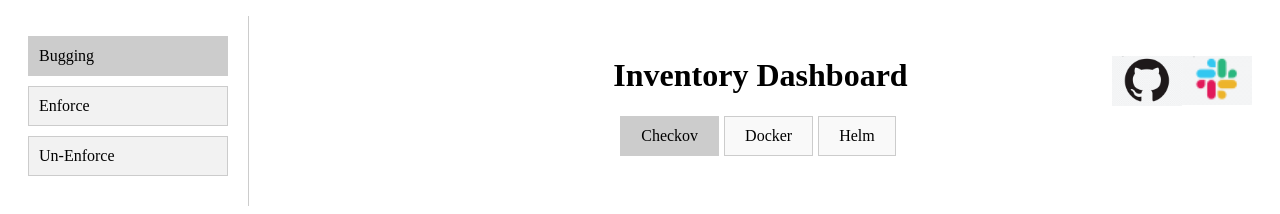
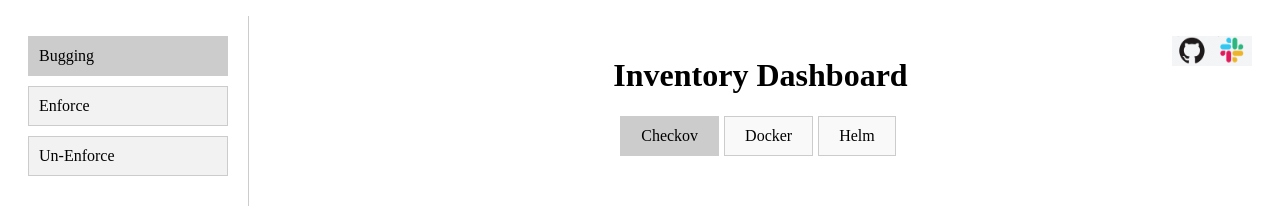
Before and after one commit to rmotati/TestInventory, a plain HTML site: page index.html in a window 1280 px wide. Drawn offline with Linux system fonts and the light colour scheme; no server answers.

Commit message:
Update inventory.css

```diff
--- a/inventory.css
+++ b/inventory.css
@@ -89,7 +89,7 @@ th {
 
 #action-buttons {
     position: absolute;
-    top: 40px; /* Adjust as needed */
+    top: 20px; /* Adjust as needed */
     right: 20px; /* Adjust as needed */
     display: flex;
     align-items: center; /* Center icons vertically */
@@ -97,6 +97,6 @@ th {
 
 /* CSS for action buttons */
 #action-buttons img {
-    width: 70px; /* Adjust the width as needed */
-    height: auto; /* Maintain aspect ratio */
+    width: 40px; /* Adjust the width as needed */
+    height: 30px; /* Maintain aspect ratio */
 }
```
